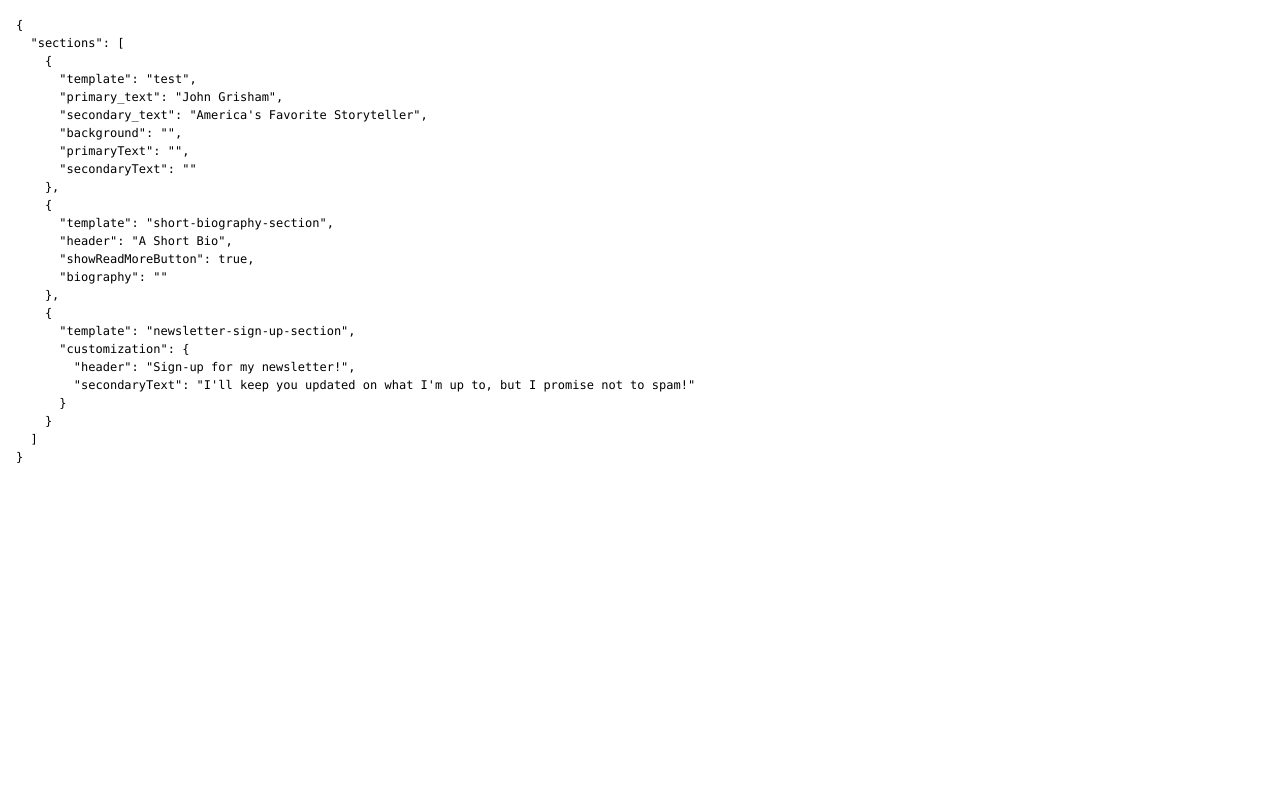
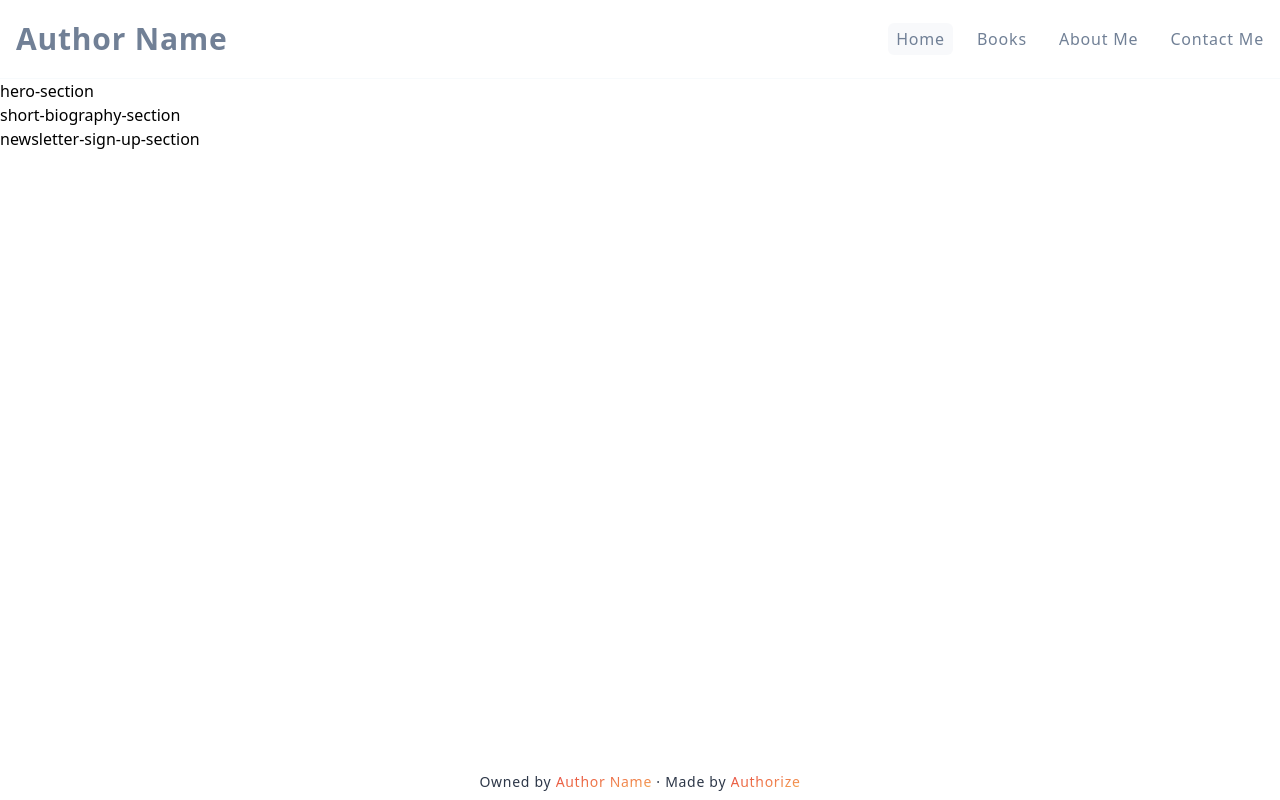
Before and after one commit to AuthorizeWebsites/site-template, a Next.js app: page / in a window 1280 px wide. Built offline with nearby package versions, Linux system fonts and the light colour scheme; what @tailwindcss/ui would draw is missing.

Commit message:
AHB :: forestry sync

```diff
--- /dev/null
+++ b/components/Footer.tsx
@@ -0,0 +1,25 @@
+import Link from "next/link";
+
+export function Footer() {
+  return (
+    <div className="flex items-center justify-center p-2">
+      <p className="text-sm font-light tracking-wider text-gray-800">
+        Owned by{" "}
+        <Link href="/about-me">
+          <a className="text-transparent bg-clip-text bg-gradient-to-tl from-orange-400 to-red-600">
+            Author Name
+          </a>
+        </Link>{" "}
+        &middot; Made by{" "}
+        <a
+          href="https://authorizewebsites.com"
+          target="_blank"
+          rel="noopener"
+          className="text-transparent bg-clip-text bg-gradient-to-tl from-orange-400 to-red-600"
+        >
+          Authorize
+        </a>
+      </p>
+    </div>
+  );
+}
--- /dev/null
+++ b/components/Header.tsx
@@ -0,0 +1,49 @@
+import Link from "next/link";
+import { useRouter } from "next/router";
+
+export interface HeaderProps {}
+
+export function Header({}: HeaderProps) {
+  const router = useRouter();
+
+  return (
+    <>
+      <header className="sticky top-0 flex flex-wrap items-center justify-between py-2 leading-none tracking-wider text-gray-600 bg-white bg-opacity-75 border-b border-gray-100 BD-FILTER">
+        <div className="p-2">
+          <Link href="/">
+            <a className="block p-2 text-3xl font-bold rounded-md focus:outline-none hover:bg-gradient-to-tr hover:from-orange-400 hover:to-red-600 hover:text-transparent hover:bg-clip-text focus:text-gray-900">
+              Author Name
+            </a>
+          </Link>
+        </div>
+        <div className="flex p-2 space-x-4">
+          {[
+            { text: "Home", href: "/" },
+            { text: "Books", href: "/books" },
+            { text: "About Me", href: "/about-me" },
+            { text: "Contact Me", href: "/contact-me" },
+          ].map(({ text, href }) => (
+            <div
+              className={`${
+                router.asPath === href
+                  ? "bg-gray-300 bg-opacity-25 rounded-md"
+                  : ""
+              } p-2`}
+            >
+              <Link href={href}>
+                <a className="font-medium whitespace-no-wrap focus:outline-none hover:bg-gradient-to-tr hover:from-orange-400 hover:to-red-600 hover:text-transparent hover:bg-clip-text focus:text-gray-900">
+                  {text}
+                </a>
+              </Link>
+            </div>
+          ))}
+        </div>
+      </header>
+      <style jsx>{`
+        .BD-FILTER {
+          backdrop-filter: blur(16px);
+        }
+      `}</style>
+    </>
+  );
+}
--- a/forestry/pages/home.json
+++ b/forestry/pages/home.json
@@ -1,7 +1,7 @@
 {
   "sections": [
     {
-      "template": "test",
+      "template": "hero-section",
       "primary_text": "John Grisham",
       "secondary_text": "America's Favorite Storyteller",
       "background": "",
--- a/pages/_app.tsx
+++ b/pages/_app.tsx
@@ -1,8 +1,29 @@
-import "../styles/index.css";
+import "@styles/index.css";
 import { AppProps } from "next/app";
+import { Header } from "@components/Header";
+import Link from "next/link";
+import { Footer } from "@components/Footer";
 
 function MyApp({ Component, pageProps }: AppProps) {
-  return <Component {...pageProps} />;
+  return (
+    <>
+      <style jsx global>{`
+        html,
+        body,
+        #__next {
+          height: 100%;
+        }
+      `}</style>
+      <div className="flex flex-col min-h-full">
+        <Header />
+        <div className="flex flex-col flex-1">
+          <Component {...pageProps} />
+          <div className="flex-1" />
+          <Footer />
+        </div>
+      </div>
+    </>
+  );
 }
 
 export default MyApp;
--- a/pages/about-me.tsx
+++ b/pages/about-me.tsx
@@ -1,5 +1,3 @@
-import data from "@forestry/pages/about-me.json";
-
 export default function AboutMePage() {
-  return <pre className="p-4 text-xs">{JSON.stringify(data, null, 2)}</pre>;
+  return <div>TODO: ABOUT ME</div>;
 }
--- /dev/null
+++ b/pages/contact-me.tsx
@@ -0,0 +1,3 @@
+export default function ContactMePage() {
+  return <div>TODO: CONTACT ME</div>;
+}
--- a/pages/index.tsx
+++ b/pages/index.tsx
@@ -1,5 +1,7 @@
 import data from "@forestry/pages/home.json";
 
-export default function AboutMePage() {
-  return <pre className="p-4 text-xs">{JSON.stringify(data, null, 2)}</pre>;
+export default function HomeMePage() {
+  return data.sections.map(({ template }) => {
+    return <p>{template}</p>;
+  });
 }
--- a/tailwind.config.js
+++ b/tailwind.config.js
@@ -5,6 +5,9 @@
   },
   purge: ["./components/**/*.{js,ts,jsx,tsx}", "./pages/**/*.{js,ts,jsx,tsx}"],
   theme: {},
-  variants: {},
+  variants: {
+    backgroundClip: ["responsive", "hover", "focus"],
+    backgroundImage: ["responsive", "hover", "focus"],
+  },
   plugins: [require("@tailwindcss/ui"), require("@tailwindcss/typography")],
 };
```
Also changed, not shown: .forestry/front_matter/templates/hero-section.yml (renamed from .forestry/front_matter/templates/test.yml).
